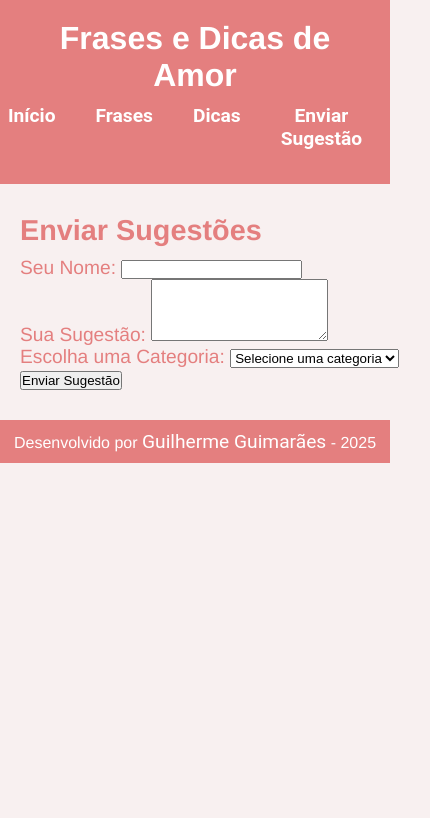
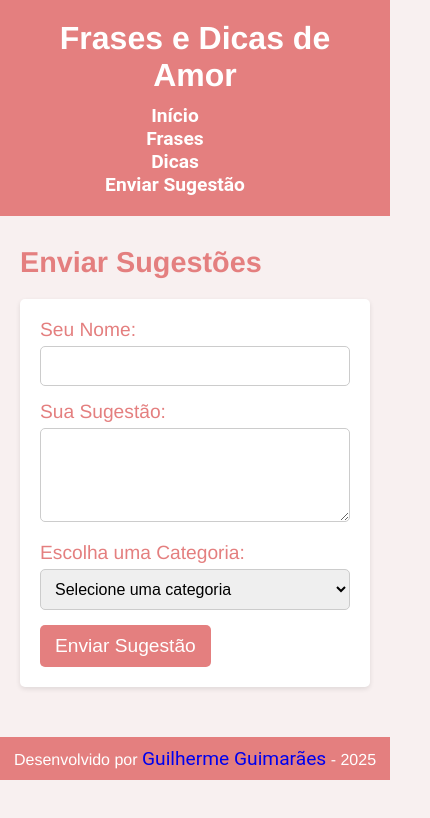
Before and after one commit to guilbad/frasesedicasdeamor, a plain HTML site: page enviarsugestao.html in a window 390 px wide. Shown: the whole page, 430 px wide, since content can reach past the window. Drawn offline with Linux system fonts and the light colour scheme.

Commit message:
Update estilo.css
formatacao das páginas dicas , frases e enviar sugestao

```diff
--- a/estilo.css
+++ b/estilo.css
@@ -1,41 +1,41 @@
-
-*{margin:0; padding:0;}
+* {
+  margin: 0;
+  padding: 0;
+  box-sizing: border-box;
+}
 
 body {
   font-family: 'Helvetica Neue', Arial, sans-serif;
-  margin: 0;
-  padding: 0;
   background-color: #f8f0f0;
 }
 
-
-/*menu inicial*/
-.a-menu{
+/* Menu Inicial */
+.a-menu {
   margin-right: 40px;
   font-weight: bold;
 }
 
-.a-menu:link, .a-menu:visited{
-  color:#FFF;
+.a-menu:link, .a-menu:visited {
+  color: #FFF;
 }
 
-.a-menu:hover, .a-menu:active{
+.a-menu:hover, .a-menu:active {
   color: red;
 }
 
-a{
-  font:1.2rem 'Roboto', sans-serif;
+a {
+  font: 1.2rem 'Roboto', sans-serif;
   text-decoration: none;
 }
-/* fim do menu inicial*/
 
-
+/* Fim do Menu Inicial */
 
 /* Cabeçalho */
 header {
   background-color: #e47f7f;
   padding: 20px;
   text-align: center;
+  position: relative;
 }
 
 header, h1 {
@@ -43,47 +43,29 @@ header, h1 {
   margin-bottom: 10px;
 }
 
-nav, ul {
-  list-style-type: none;
-  padding: 0;
+nav {
   display: flex;
   justify-content: center;
 }
 
-nav,ul ,li {
-  margin: 0 10px;
-}
-
-nav, ul, li, a {
-  color: #fff;
-  text-decoration: none;
-  transition: color 0.3s ease;
-}
-
-nav, ul, li, a:hover {
-  color: #ffe5e5;
-}
 /* Fim do Cabeçalho */
-
-
-
 
 /* Conteúdo Principal */
 main {
   padding: 20px;
+  position: relative;
 }
 
 section {
   margin-bottom: 30px;
 }
 
-section, h2 {
+section h2 {
   color: #e47f7f;
   margin-bottom: 10px;
 }
+
 /* Fim do Conteúdo Principal */
-
-
 
 /* Frases e Dicas */
 .frase, .dica {
@@ -103,9 +85,8 @@ section, h2 {
   color: #555;
   line-height: 1.5;
 }
+
 /* Fim de Frases e Dicas */
-
-
 
 /* Rodapé */
 footer {
@@ -115,37 +96,158 @@ footer {
   text-align: center;
 }
 
-footer, p {
+footer p {
   margin: 0;
 }
+
 /* Fim do Rodapé */
+
+/* Mobile Responsividade */
+@media screen and (max-width: 390px) {
+  nav {
+    flex-direction: column;
+    align-items: center;
+  }
+
+  main {
+    font-size: 1.2em;
+  }
+}
+
+
+/* Estilos do Formulário */
+form {
+  background-color: #fff;
+  padding: 20px;
+  border-radius: 5px;
+  box-shadow: 0 2px 5px rgba(0, 0, 0, 0.1);
+  margin: 20px auto;
+  max-width: 500px;
+  position: relative;
+}
+
+.form-group {
+  margin-bottom: 15px;
+}
+
+label {
+  display: block;
+  color: #e47f7f;
+  margin-bottom: 5px;
+}
+
+input[type="text"],
+textarea,
+select {
+  width: 100%;
+  padding: 10px;
+  border: 1px solid #ccc;
+  border-radius: 5px;
+  font-size: 1rem;
+}
+
+button {
+  background-color: #e47f7f;
+  color: #fff;
+  padding: 10px 15px;
+  border: none;
+  border-radius: 5px;
+  cursor: pointer;
+  font-size: 1.2rem;
+}
+
+button:hover {
+  background-color: red;
+}
 
 
 
-/* mobile responsividade*/
-
-@media screen and (max-width:390px){
-  nav, main, aside{
-    width: 100%;
+/* Estilos da Página de Frases */
+.frase-container {
+  display: flex;
+  flex-direction: column;
+  align-items: center;
+  padding: 20px;
+  position: relative;
 }
 
-nav{
-  height: 60px;
+.frase-bilhete {
+  background-color: #fff;
+  padding: 15px;
+  border-radius: 5px;
+  box-shadow: 0 2px 5px rgba(0, 0, 0, 0.1);
+  margin: 10px 0;
+  width: 90%;
+  max-width: 500px;
+  transition: transform 0.2s;
 }
 
-ul{
-  display: flex;
-  justify-content: space-between;
+.frase-bilhete:hover {
+  transform: scale(1.02);
 }
 
-main{
-  font-size: 1.2em;
+.frase-bilhete p {
+  color: #555;
+  line-height: 1.5;
 }
 
-aside{
-  height: 170px;
+
+
+/* Página de Dicas */
+body {
+  background-color: #f8f0f0; /* Cor de fundo suave */
+}
+
+/* Conteúdo Principal */
+main {
+  padding: 20px;
+  position: relative;
+}
+
+section {
+  margin-bottom: 30px; /* Espaçamento entre seções */
+}
+
+section h2 {
+  color: #e47f7f; /* Cor do título */
+  margin-bottom: 10px; /* Espaçamento abaixo do título */
+}
+
+/* Dicas */
+.dica-container {
   display: flex;
-  font-size: 1.2em;
- }
+  flex-direction: column;
+  align-items: center; /* Centraliza as dicas */
+  padding: 10px; /* Espaçamento interno */
+  position: relative;
+}
 
+.dica-bilhete {
+  background-color: #fff; /* Cor de fundo do bilhete */
+  padding: 15px; /* Espaçamento interno do bilhete */
+  border-radius: 5px; /* Cantos arredondados */
+  box-shadow: 0 2px 5px rgba(0, 0, 0, 0.1); /* Sombra suave */
+  margin: 10px 0; /* Espaçamento entre bilhetes */
+  width: 90%; /* Largura do bilhete */
+  max-width: 500px; /* Largura máxima */
+  transition: transform 0.2s; /* Animação ao passar o mouse */
 }
+
+.dica-bilhete:hover {
+  transform: scale(1.02); /* Efeito de aumento ao passar o mouse */
+}
+
+.dica-bilhete p {
+  color: #555; /* Cor do texto */
+  line-height: 1.5; /* Espaçamento entre linhas */
+}
+
+
+
+
+/* Mobile Responsividade */
+@media screen and (max-width: 390px) {
+  main {
+    font-size: 1.2em; /* Aumenta o tamanho da fonte em telas pequenas */
+  }
+}
```
